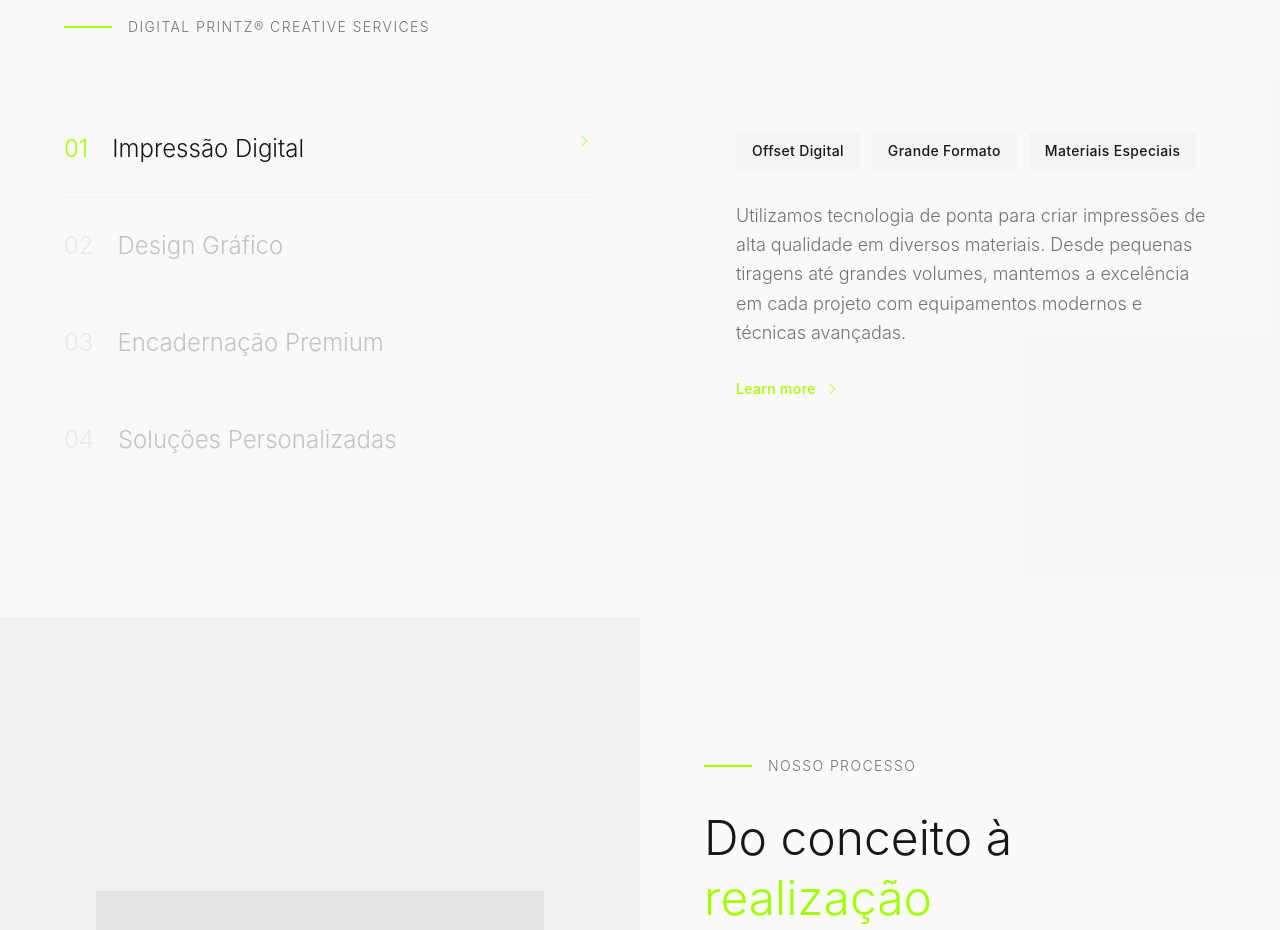
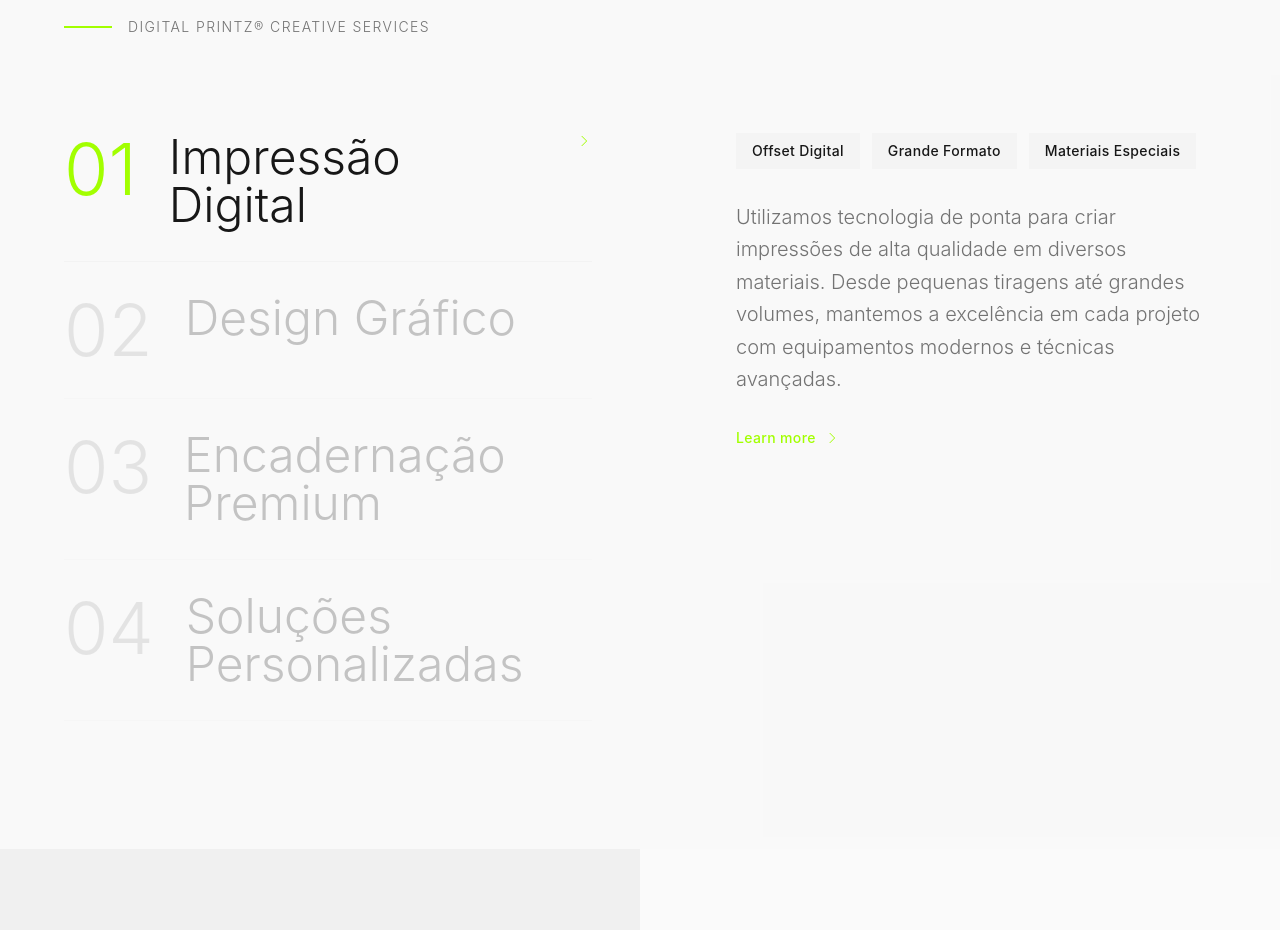
Before and after one commit to nederperfomance/digitalprintz, a React (Vite) app: page / in a window 1280 px wide. Shown: the part 2720-3650 px from the top of the page. Built offline with nearby package versions, Linux system fonts and the light colour scheme.

Commit message:
Fix: Adjust ModernServices layout
Correct the sizing, spacing, and layout of the ModernServices component to match the reference, ensuring full coverage and eliminating empty spaces.

```diff
--- a/src/components/ModernServices.tsx
+++ b/src/components/ModernServices.tsx
@@ -56,17 +56,17 @@ const ModernServices = () => {
                 onMouseEnter={() => setActiveService(index)}
                 onClick={() => setActiveService(index)}
               >
-                <div className="flex items-start space-x-6">
-                  <span className={`text-2xl font-light transition-colors duration-300 ${
+                <div className="flex items-start space-x-8">
+                  <span className={`text-7xl font-light transition-colors duration-300 ${
                     activeService === index
                       ? 'text-primary'
-                      : 'text-muted-foreground/30'
+                      : 'text-muted-foreground/40'
                   }`}>
                     {service.number}
                   </span>
 
                   <div className="flex-1">
-                    <h3 className={`text-2xl font-light transition-colors duration-300 ${
+                    <h3 className={`text-5xl font-light transition-colors duration-300 ${
                       activeService === index
                         ? 'text-foreground'
                         : 'text-muted-foreground'
@@ -103,7 +103,7 @@ const ModernServices = () => {
                 ))}
               </div>
 
-              <p className="text-lg font-light text-muted-foreground leading-relaxed">
+              <p className="text-xl font-light text-muted-foreground leading-relaxed">
                 {services[activeService].description}
               </p>
 
```
